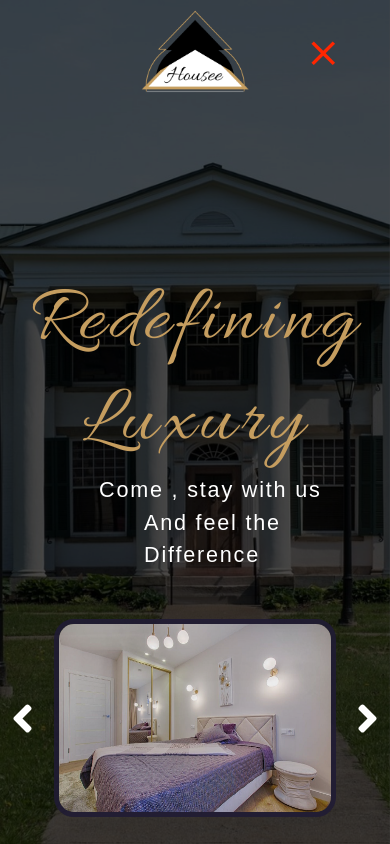
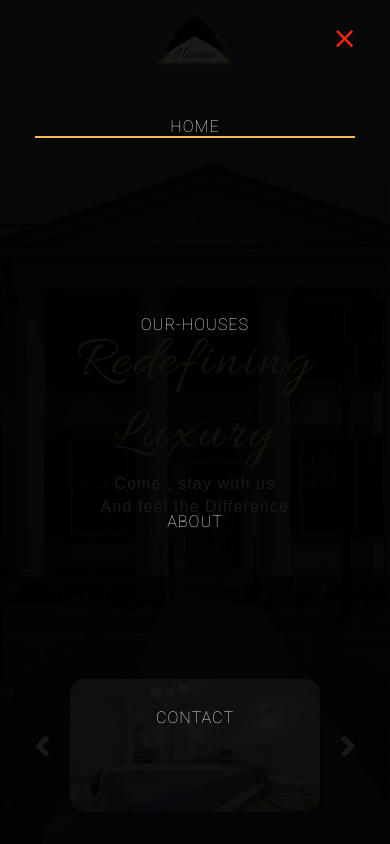
Before and after one commit to SatendraDiwakar/Housee, a React (Create React App) app: page / in a window 390 px wide. Both pictures are taken after a click on the icon 323 px from the left and 47 px from the top of the page. Built offline with nearby package versions, Linux system fonts and the light colour scheme; a web font is replaced by a local one.

Commit message:
Responsive_V1

```diff
--- a/src/App.css
+++ b/src/App.css
@@ -97,7 +97,7 @@ a {
   color: #fff;
   z-index: 2500;
 }
-.menu-close{
+.menu-close {
   display: none;
   color: rgb(255, 38, 0);
 }
@@ -152,7 +152,7 @@ a {
   align-items: center;
   position: absolute;
   right: 2%;
-  bottom: 8%;
+  bottom: 6%;
   z-index: 1500;
 }
 .carousel-image {
@@ -453,9 +453,25 @@ a {
 /* Contact ends */
 
 /* Media Queries */
+@media screen and (min-width:1600px){
+  html{
+    font-size: 13px;
+  }
+}
+@media screen and (min-width:1800px){
+  html{
+    font-size: 14px;
+  }
+}
+/****************************/
+@media screen and (max-width: 1000px) {
+  html {
+    font-size: 9px;
+  }
+}
 @media screen and (max-width: 900px) {
   html {
-    font-size: 9px;
+    font-size: 8px;
   }
 }
 @media screen and (max-width: 750px) {
@@ -464,6 +480,9 @@ a {
   }
 }
 @media screen and (max-width: 650px) {
+  html{
+    font-size: 7px;
+  }
   .home-container {
     justify-content: center;
   }
@@ -477,17 +496,39 @@ a {
 
   .nav {
     justify-content: center;
-    position: relative;
   }
-  .nav-links {
-    display: none;
-  }
-
   .menu {
     display: block;
   }
+  .list {
+    position: absolute;
+    top: 0;
+    left: 0;
+    width: 100%;
+    height: 100vh;
+    background-color: rgba(0, 0, 0, 0.9);
+    padding: 4.4rem;
+    display: flex;
+    flex-direction: column;
+    justify-content: space-around;
+    transform: translateX(-100%);
+    transition: transform 0.5s ease-out;
+    z-index: 2250;
+  }
+  .open > .list {
+    transform: translateX(0);
+  }
+  .nav-links {
+    font-size: 2.5rem;
+  }
+  .link{
+    padding: unset;
+  }
 }
 @media screen and (max-width: 550px) {
+  html{
+    font-size: 6.5px;
+  }
   .sub-one {
     margin-left: 9rem;
   }
@@ -501,4 +542,17 @@ a {
   }
 }
 @media screen and (max-width: 500px) {
+  .sub-one {
+    margin-left: 0;
+  }
+  .sub-two {
+    margin-left: 0;
+  }
+  .sub-heading{
+    text-align: center;
+  }
 }
+@media screen and (max-width: 450px) {
+
+
+}
--- a/src/Components/Loader/Loader.js
+++ b/src/Components/Loader/Loader.js
@@ -7,16 +7,21 @@ import './loader.css'
 export default function Loader() {
     console.log("load");
     const [unload, setUnload] = useState();
-    const [firstTimeLoad, setFirstTimeLoad] = useState(true);
+    const [notFirstTimeLoad, setNotFirstTimeLoad] = useState(true);
 
     //context
     const contextData = useContext(HouseContext);
     const { loading } = contextData;
 
 
-    if (firstTimeLoad) {
+    //Used to check if loader is loaded 1st time or not
+    if (notFirstTimeLoad) {
         document.getElementsByTagName('html')[0].style.overflowY = "hidden";
+        //if not then we have to hide scroll-bar
+        //because it was unhidden on first load
+        //as useEffect only executes function when 'loading' changes.
     }
+
     useEffect(() => {
         let isMounted = true;
         setTimeout(() => {
@@ -27,7 +32,7 @@ export default function Loader() {
                     }
                 });
                 document.getElementsByTagName('html')[0].style.overflow = "unset";
-                setFirstTimeLoad(false);
+                setNotFirstTimeLoad(false);
             }
         }, 1250)
         return () => { isMounted = false };
--- a/src/Components/NavLinks.js
+++ b/src/Components/NavLinks.js
@@ -1,25 +1,43 @@
-import React from 'react'
+import React, { useState } from 'react'
 import { NavLink } from 'react-router-dom'
 
 export default function NavLinks({ links }) {
 
+    const [size,setSize] = useState(window.screen.width)
 
+    let st = {
+        borderBottom: "#ffb950 2px solid"
+    }
+    //Used to style active links
+    if (size < 650) {
+        st = {
+            border: "none",
+            color: "#ffb950"
+        }
+    }
 
+    //Logic to close menu if screen size changes in open menu
+    window.addEventListener('resize',()=>{
+        setSize(window.screen.width);
+        if(size >= 650){
+            if(document.getElementsByClassName('nav')[0].classList.contains('open')){
+                document.getElementsByClassName('nav')[0].classList.remove('open')
+            }
+            if(document.getElementsByClassName('menu-close')[0].style.display === "block"){
+                document.getElementsByClassName('menu-close')[0].style.display = "none"
+                document.getElementsByClassName('menu-toggle')[0].style.display = "block"
+            }
+        }
+    });
 
-    return <div className="nav-links">
+    return <div className="nav-links list">
         {links.map((item, index) => {
             if (item === '/') {
-                return <NavLink to={`${item}`} key={index} activeStyle={{
-                    borderBottom: "#ffb950 2px solid"
-                }} exact className="link">Home</NavLink>
+                return <NavLink to={`${item}`} key={index} activeStyle={st} exact className="link">Home</NavLink>
             } else if (item === 'houses') {
-                return <NavLink to={`/${item}/`} key={index} activeStyle={{
-                    borderBottom: "#ffb950 2px solid"
-                }} className="link">Our-Houses</NavLink>
+                return <NavLink to={`/${item}/`} key={index} activeStyle={st} className="link">Our-Houses</NavLink>
             }
-            return <NavLink to={`/${item}/`} key={index} activeStyle={{
-                borderBottom: "#ffb950 2px solid"
-            }} className="link">{item}</NavLink>
+            return <NavLink to={`/${item}/`} key={index} activeStyle={st} className="link">{item}</NavLink>
         })}
     </div>
 }
--- a/src/Components/Navbar.js
+++ b/src/Components/Navbar.js
@@ -19,7 +19,7 @@ export default function Navbar({ housesStyle }) {
                             onClick={()=>{
                                 document.getElementsByClassName('menu-toggle')[0].style.display = "none"
                                 document.getElementsByClassName('menu-close')[0].style.display = "block"
-
+                                document.getElementsByClassName('nav')[0].classList.add('open')
                             }}
                         />
                         <MdClose
@@ -27,7 +27,7 @@ export default function Navbar({ housesStyle }) {
                             onClick={()=>{
                                 document.getElementsByClassName('menu-toggle')[0].style.display = "block"
                                 document.getElementsByClassName('menu-close')[0].style.display = "none"
-
+                                document.getElementsByClassName('nav')[0].classList.remove('open')
                             }}
                         />
                     </div>
```
